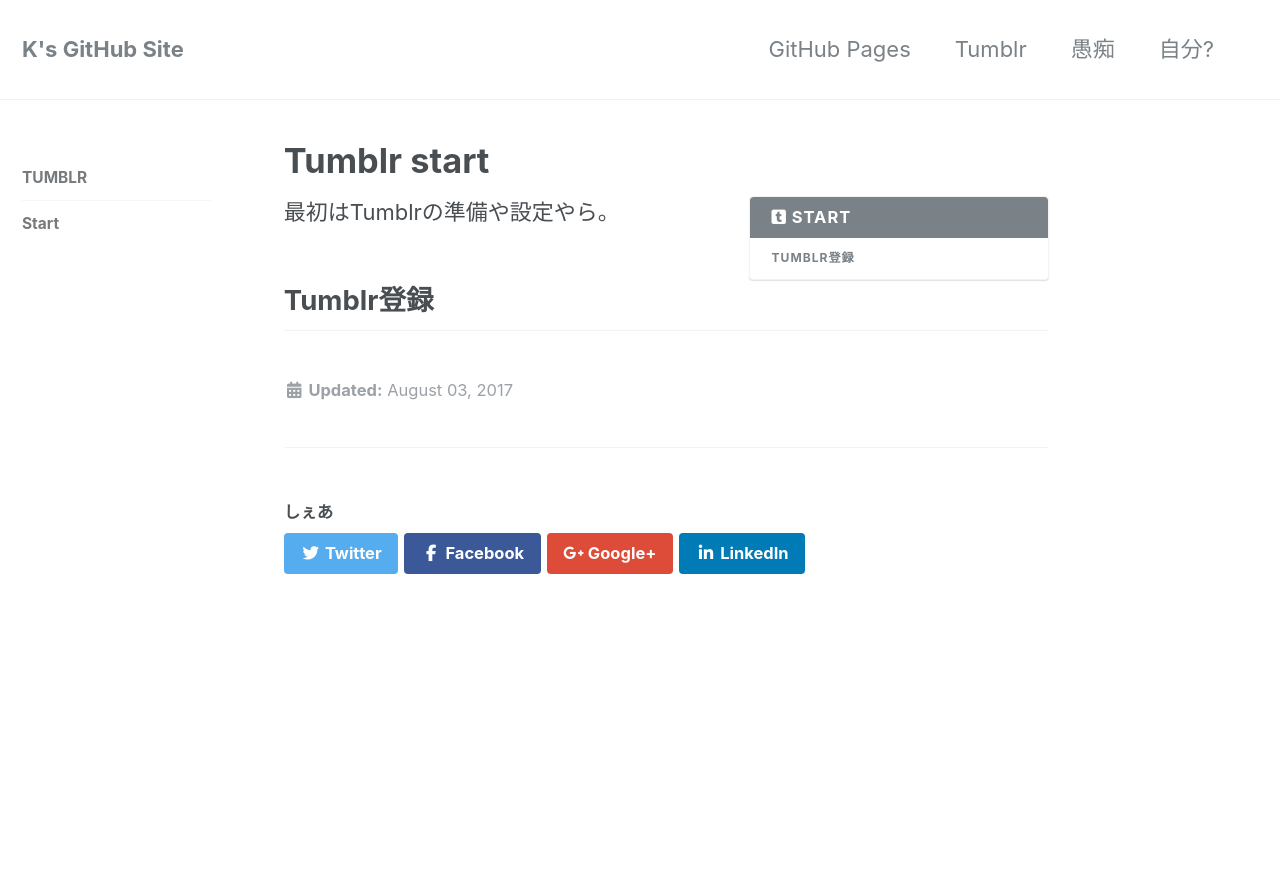
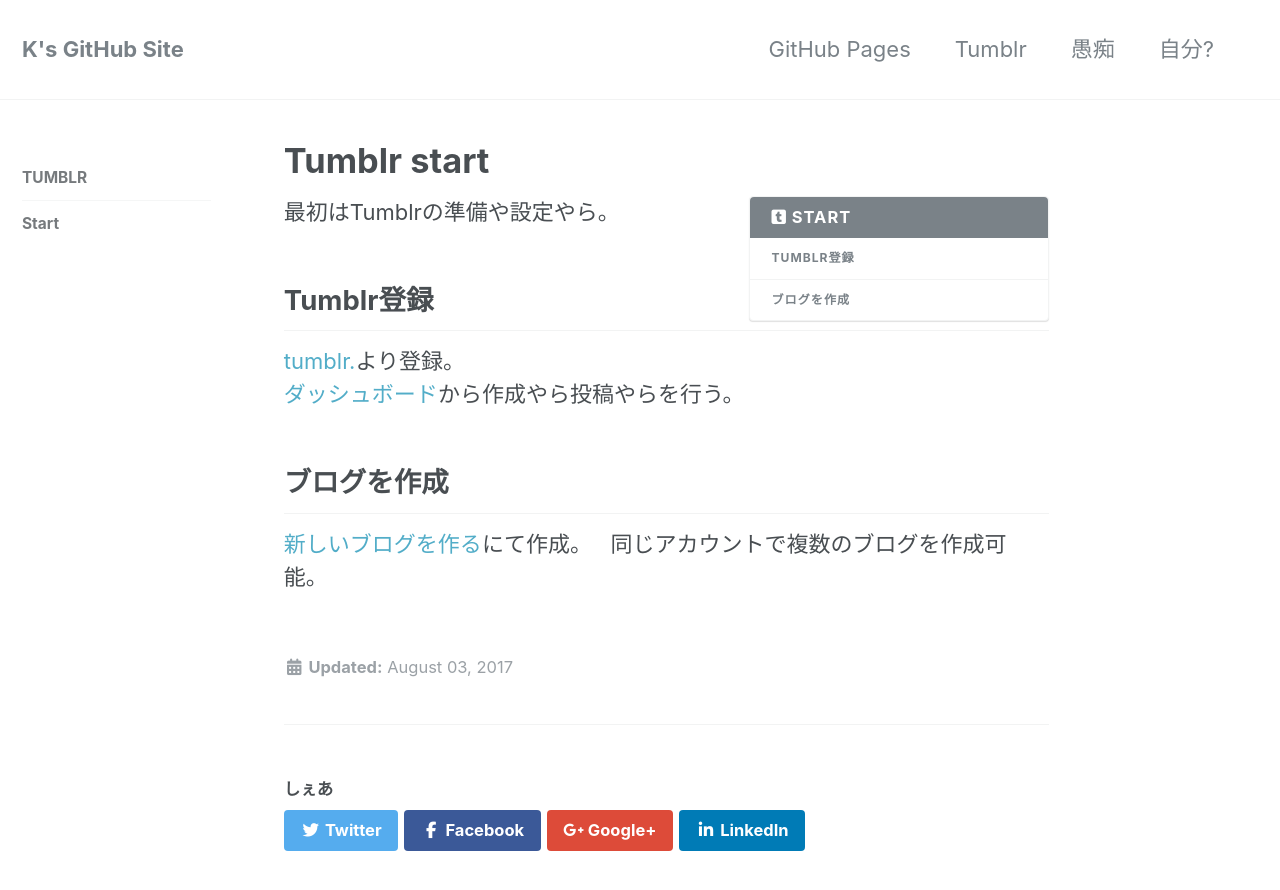
Before and after one commit to laureltreetop/laureltreetop.github.io, a Jekyll site: the page built from _tumblr/01-start.md, in a window 1280 px wide and 900 px high. Shown: the top 890 px of the window. Built offline with Jekyll 4.4.1, drawn with Linux system fonts in a browser that asks for light colours; nearby versions of some CDN libraries.

Commit message:
Update 01-start.md

```diff
--- a/_tumblr/01-start.md
+++ b/_tumblr/01-start.md
@@ -7,3 +7,9 @@
 最初はTumblrの準備や設定やら。
 
 ## Tumblr登録
+[tumblr.](https://www.tumblr.com/)より登録。
+[ダッシュボード](https://www.tumblr.com/dashboard)から作成やら投稿やらを行う。
+
+## ブログを作成
+[新しいブログを作る](https://www.tumblr.com/new/blog)にて作成。
+同じアカウントで複数のブログを作成可能。
```
